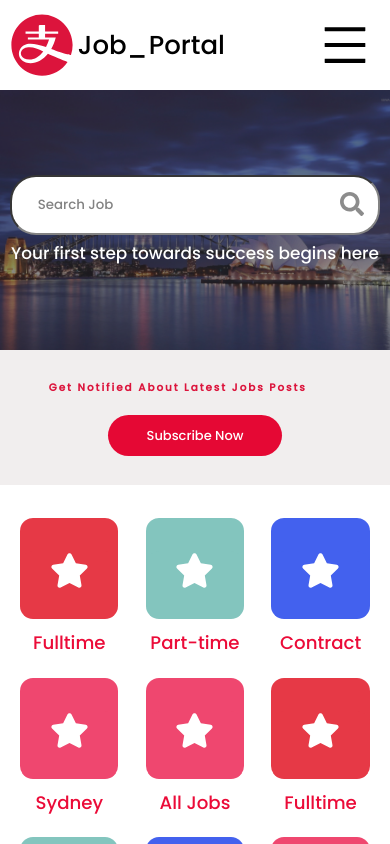
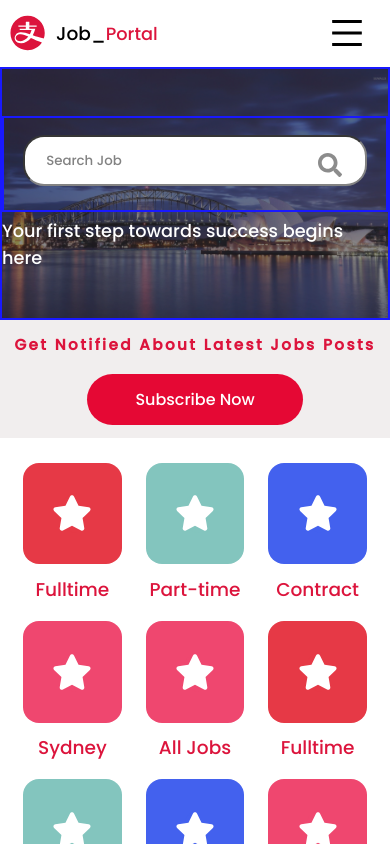
Before and after one commit to Ksoni3/jobportal, a React (Create React App) app in the folder client/: page / in a window 390 px wide. Shown: the top 844 px of the page. Built offline with nearby package versions, Linux system fonts and the light colour scheme.

Commit message:
worked on responsiveness

```diff
--- a/client/src/components/CategoryCard.js
+++ b/client/src/components/CategoryCard.js
@@ -2,13 +2,14 @@ import React from 'react'
 import '../styles/categorycard.scss'
 import { FaStar } from 'react-icons/fa'
 
-const CategoryCard = ({item}) => {
+const CategoryCard = ({ item }) => {
   return (
-    <div className='cc-container' style={{backgroundColor: item.color}} >
-    <div className='cc-wrapper' style={{backgroundColor: item.color}}>
-    <FaStar/>
-    </div>
-    <h2>{item.title}</h2>
+    <div className="cc-container" style={{ backgroundColor: item.color }}>
+      <div className="cc-wrapper" style={{ backgroundColor: item.color }}>
+        <FaStar />
+        <h2>{item.title}</h2>
+      </div>
+      <h2>{item.title}</h2>
 
     </div>
   )
--- a/client/src/components/Navbar.js
+++ b/client/src/components/Navbar.js
@@ -19,7 +19,7 @@ const Navbar = () => {
   return (
     <div className="nav-wrapper">
       <div className='logo-wrapper'>
-      <AiFillAlipayCircle style={{ color: 'crimson' }} />
+      <AiFillAlipayCircle className='logo' style={{ color: 'crimson' }} />
       <h1> Job_</h1><span>Portal</span>
       </div>
       <ul className='largescreen-navbar'>
--- a/client/src/index.css
+++ b/client/src/index.css
@@ -25,8 +25,5 @@ h2{
 
 @media screen and (max-width: 600px) {
 
-  html{
-    font-size: 13px;
-  }
 
 }
--- a/client/src/styles/categorycard.scss
+++ b/client/src/styles/categorycard.scss
@@ -2,7 +2,7 @@
 
 .cc-container {
   width: 28%;
-  height: 12vh;
+  height:6vmax;
   border: solid 1px rgb(223, 200, 200);
   border-radius: 1rem;
   margin: 0.5rem auto;
@@ -11,9 +11,10 @@
   gap: 2rem;
 
   @include mobile {
+    height:12vmax;
     border: none;
     flex-direction: column;
-    gap: 4rem;
+    gap: 5vmax;
     width: 28%;
     margin-bottom: 2rem;
   }
@@ -25,21 +26,36 @@
     font-size: 2.5rem;
     color: white;
     border-radius: 1rem 0 0 1rem;
-    @include mobile {
-      position: relative;
-      top: 1rem;
-      font-size: 3rem;
-      margin-top: 20px;
-      width: 100%;
-      border-radius: 1rem 1rem 0 0;
+
+    @include mobile{
+      margin-top: 3.6vmax;
+      flex-direction: column;
+          }
+    // @include mobile {
+    //   position: relative;
+
+    //   font-size: 3rem;
+    //   margin-top: 20px;
+    //   width: 100%;
+    //   border-radius: 1rem 1rem 0 0;
+    // }
+
+    h2{
+
+      display: none;
+      @include mobile{
+
+        font-size: 2vmax;
+
+      }
     }
   }
 
   h2 {
     color: white;
     @include mobile {
-      font-size: 1.4rem;
-      color: rgb(235, 11, 56);
+      font-size: 2.2vmax;
+      color: crimson;
     }
   }
 }
--- a/client/src/styles/homepage.scss
+++ b/client/src/styles/homepage.scss
@@ -1,15 +1,15 @@
 @import 'mixin';
 
 .home-container {
-
   min-height: 100vh;
 
   .main-wrapper {
+    border: 2px solid blue;
     background-image: url('../Assets/sydney.jpg');
     background-repeat: no-repeat;
     background-size: cover;
     background-position: center;
-    min-height: 50vh;
+    min-height: 30vmax;
     opacity: 0.9;
     display: flex;
     flex-direction: column;
@@ -17,12 +17,6 @@
     justify-content: center;
     color: white;
     position: relative;
-
-    @include mobile {
-      min-height: 10vh;
-      padding-left: 0;
-      height: 20rem;
-    }
 
     &::before {
       content: '';
@@ -36,19 +30,25 @@
     }
 
     .search-wrapper {
+      border: 2px solid blue;
       z-index: 10;
+      width: 100%;
+      @include applyflex;
+
+      @include mobile {
+        flex-direction: column;
+      }
 
       input {
-        width: 33rem;
-        padding: 1.4rem 1rem;
-        border-radius: 2rem;
-        padding-left: 2rem;
+        width: 50%;
+        padding: 1.6vmax 1.2vmax;
+        border-radius: 2.5vmax;
+        padding-left: 2.5vmax;
         outline: none;
 
         @include mobile {
-          display: block;
-          width: 95vw;
-          margin: 0 auto;
+          width: 90%;
+          margin-top: 2vmax;
         }
       }
 
@@ -56,38 +56,34 @@
         color: gray;
         font-size: 24px;
         position: relative;
-        right: 60px;
-        top: 6px;
+        right: 4vmax;
+        top: 0;
 
         @include mobile {
-          left: 330px;
-          top: -43px;
+          left: 16vmax;
+          top: -4vmax;
         }
       }
     }
     h2 {
-      margin-top: 0.5rem;
-      letter-spacing: 0.3rem;
+      margin-top: 0.5vmax;
+      letter-spacing: 0.4vmax;
+      font-size: 2.4vmax;
       @include mobile {
-        margin-top: -2rem;
+        font-size: 2.1vmax;
         letter-spacing: 0;
-        padding: 0 5px;
-        font-size: 1.3rem;
       }
-
-
     }
   }
 
   .sub-wrapper {
+    width: 100%;
     background: rgb(241, 238, 238);
-    height: 14vh;
+    height: 6vmax;
     display: flex;
     align-items: center;
-
     @include mobile {
-
-      height: 16vh;
+      height: 14vmax;
     }
 
     .content-wrapper {
@@ -99,28 +95,23 @@
       @include mobile {
         flex-direction: column;
         width: 100%;
+        gap: 1.2vmax;
       }
-      @include tablets{
-         flex-direction: column;
-        width: 100%;
-        gap: 1rem;
-      }
+
     }
 
     h1 {
       width: 80%;
       color: crimson;
-      font-size: 0.8rem;
+      font-size: 1vmax;
       letter-spacing: 0.15rem;
       padding: 0;
 
-
-
-      @include tablets{
-       width: 75%;
-        font-size: 0.8rem;
+      @include mobile {
+        text-align: center;
+        width: 100%;
+        font-size: 1.8vmax;
       }
-
     }
 
     button {
@@ -147,15 +138,14 @@
 
   .category-wrapper {
     width: 90%;
-    margin: 2rem auto;
+    margin: 2vmax auto;
     display: flex;
     flex-wrap: wrap;
-    gap: 3rem;
+    gap: 3.2vmax;
     justify-content: flex-start;
     @include tablets {
-
-      gap: 2rem;
-      margin-bottom: 3rem;
+      gap: 2vmax;
+      margin-bottom: 5vmax;
     }
   }
 
@@ -174,7 +164,7 @@
     width: 90%;
     padding: 0.5rem 0;
     display: flex;
-    gap: 1rem;
+    gap: 2rem;
     overflow-y: hidden;
     overflow-x: scroll;
   }
--- a/client/src/styles/navbar.scss
+++ b/client/src/styles/navbar.scss
@@ -2,63 +2,56 @@
 
 .nav-wrapper {
   background: white;
-  padding: 1rem 2rem 1rem 2rem;
+  padding: 1vmax;
   display: flex;
   justify-content: space-between;
   align-items: center;
 
-  @include mobile {
-    padding: 1.2rem 0.5rem;
-  }
-
   .logo-wrapper {
-    font-size: 70px;
+    width: 40%;
     display: flex;
     align-items: center;
-    gap: 1rem;
+    gap: 1vmax;
     position: relative;
-    @include mobile {
-      height: 7vh;
-      gap: 0.1rem;
-    }
+    .logo {
+      font-size: 50px;
+
+
+      }
+
+
+
     h1 {
-      font-size: 2rem;
+      font-size: 2.2vmax;
     }
 
     span {
-      font-size: 2rem;
-      margin-left: -1rem;
-
-      @include mobile {
-        margin-left: 0;
-      }
+      color: crimson;
+      font-size: 2.1vmax;
+      margin-left: -1vmax;
     }
   }
 
   .largescreen-navbar {
+    width: 60%;
     display: flex;
-    gap: 2rem;
-    margin-left: 10rem;
-    @include mobile {
-      display: none;
-    }
+    justify-content: end;
+    padding-right: 1vmax;
+    gap: 2vmax;
+
     @include tablets {
       display: none;
     }
 
     li {
-      font-size: 1.6rem;
       list-style: none;
 
       .link {
-        font-size: 1.3rem;
+        font-size: 1.6vmax;
         color: crimson;
         font-weight: 400;
         text-decoration: none;
         transition: 0.2s ease-in;
-        @include tablets {
-          font-size: 1rem;
-        }
 
         &:hover {
           color: black;
@@ -75,12 +68,12 @@
       z-index: 100;
       background: white;
       flex-direction: column;
-      gap: 7rem;
+      gap: 7vmax;
       width: 90vw;
       height: 91vh;
-      padding-bottom: 3rem;
+      padding-bottom: 3.9vmax;
       position: absolute;
-      top: 82px;
+      top: 6vmax;
       right: 0;
       transition: 0.2s ease-in-out;
 
@@ -102,7 +95,7 @@
     @include tablets {
       margin-right: 1rem;
       display: block;
-      font-size: 4rem;
+      font-size: 4.5vmax;
     }
   }
 }
```
